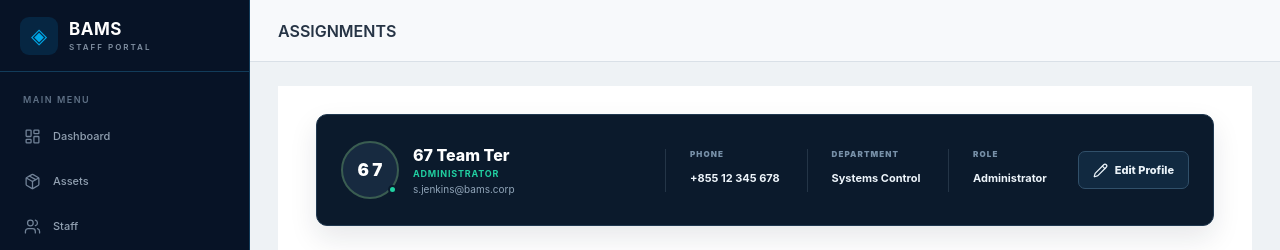
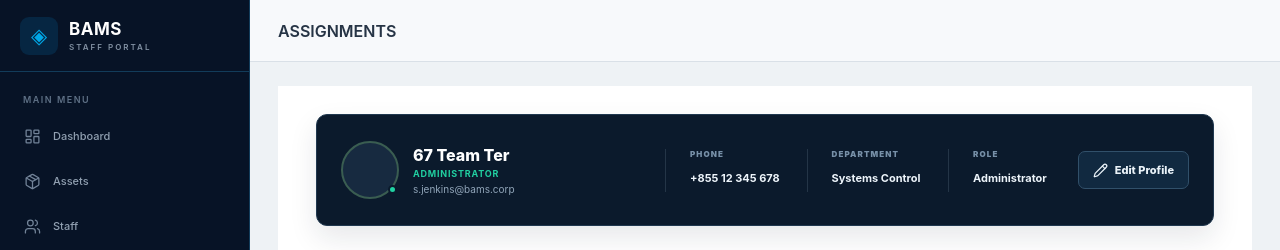
Before and after one commit to TommyBoizzzz/Asset-Management-Frontend, a React (Vite) app: page /settings in a window 1280 px wide. Shown: the top 250 px of the page. Built offline with nearby package versions, Linux system fonts and the light colour scheme; sample sign-in values are in the browser's storage.

Commit message:
Update setting_home.jsx

```diff
--- a/src/pages/setting/screens/setting_home.jsx
+++ b/src/pages/setting/screens/setting_home.jsx
@@ -355,7 +355,7 @@ export default function Settings() {
         <section className="profile-card">
           <div className="profile-card-person">
             <div className="profile-photo">
-              <span>6 7</span>
+              <span></span>
               <i />
             </div>
 
```
